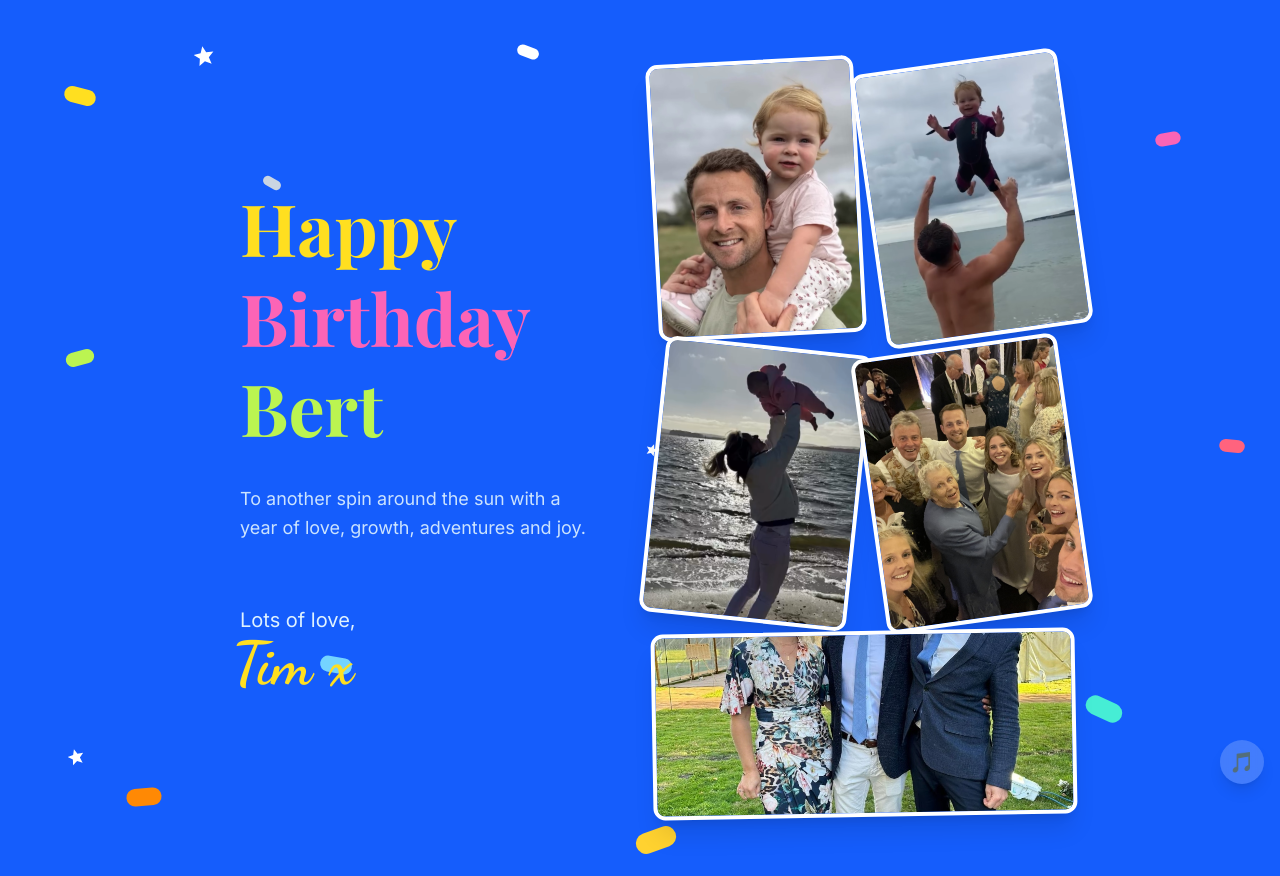
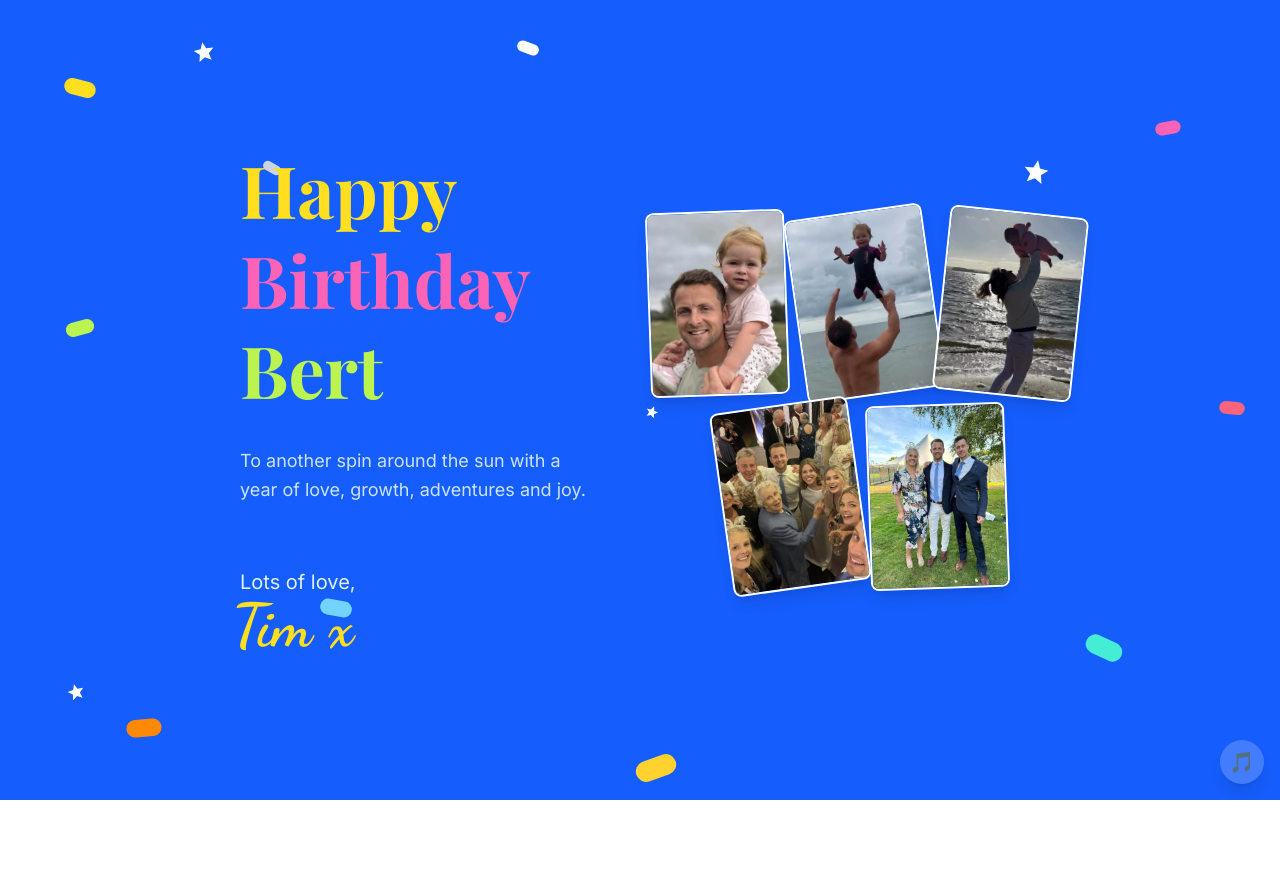
Before and after one commit to TimHopkin/bert-birthday-card, a React (Vite) app: page / in a window 1280 px wide. After the commit the page ends 800 px from the top, so only its background shows below. Built offline with nearby package versions, Linux system fonts and the light colour scheme.

Commit message:
Optimize layout for 5 photos and ensure all images are visible

```diff
--- a/src/App.tsx
+++ b/src/App.tsx
@@ -141,48 +141,48 @@ export default function App() {
           </motion.div>
         </motion.div>
 
-        {/* Image collage section — 2-col grid, 5th spans full width */}
-        <div className="w-full md:w-1/2 p-3 grid grid-cols-2 gap-2 content-center">
+        {/* Image collage section — Tighter 3+2 grid to ensure all are visible */}
+        <div className="w-full md:w-1/2 p-2 grid grid-cols-6 gap-2 content-center items-center">
+          {/* Row 1: 3 images */}
           <motion.img
-            id="main-image"
             src={photo1}
             alt="Dad and child"
-            className="w-full aspect-[3/4] rounded-xl object-cover shadow-xl border-4 border-white"
-            style={{ rotate: '-3deg' }}
+            className="col-span-2 w-full aspect-[3/4] rounded-lg object-cover shadow-lg border-2 border-white"
+            style={{ rotate: '-2deg' }}
             variants={imageMainVariant}
           />
           <motion.img
-            id="image-3"
             src={photo2}
-            alt="Dad throwing child in the air at the beach"
-            className="w-full aspect-[3/4] rounded-xl object-cover shadow-xl border-4 border-white"
-            style={{ rotate: '3deg' }}
+            alt="Dad throwing child"
+            className="col-span-2 w-full aspect-[3/4] rounded-lg object-cover shadow-lg border-2 border-white"
+            style={{ rotate: '1deg' }}
             variants={imageSideVariant1}
           />
           <motion.img
-            id="image-2"
             src={photo3}
-            alt="Mum lifting child on the beach"
-            className="w-full aspect-[3/4] rounded-xl object-cover shadow-xl border-4 border-white"
-            style={{ rotate: '2deg' }}
+            alt="Mum lifting child silhouette"
+            className="col-span-2 w-full aspect-[3/4] rounded-lg object-cover shadow-lg border-2 border-white"
+            style={{ rotate: '-1deg' }}
             variants={imageSideVariant2}
           />
+
+          {/* Row 2: 2 images centered */}
+          <div className="col-span-1"></div> {/* Spacer */}
           <motion.img
-            id="image-4"
             src={photo4}
             alt="Family group photo"
-            className="w-full aspect-[3/4] rounded-xl object-cover shadow-xl border-4 border-white"
-            style={{ rotate: '-2deg' }}
+            className="col-span-2 w-full aspect-[3/4] rounded-lg object-cover shadow-lg border-2 border-white"
+            style={{ rotate: '2deg' }}
             variants={imageSideVariant1}
           />
           <motion.img
-            id="image-5"
             src={photo5}
-            alt="Three friends at a wedding"
-            className="col-span-2 w-full aspect-[16/7] rounded-xl object-cover shadow-xl border-4 border-white"
-            style={{ rotate: '-1deg' }}
+            alt="Wedding group photo"
+            className="col-span-2 w-full aspect-[3/4] rounded-lg object-cover shadow-lg border-2 border-white"
+            style={{ rotate: '-2deg' }}
             variants={imageMainVariant}
           />
+          <div className="col-span-1"></div> {/* Spacer */}
         </div>
       </motion.div>
     </main>
```
Also changed, not shown: 2 other files (tests, documents, lock files or other folders).
